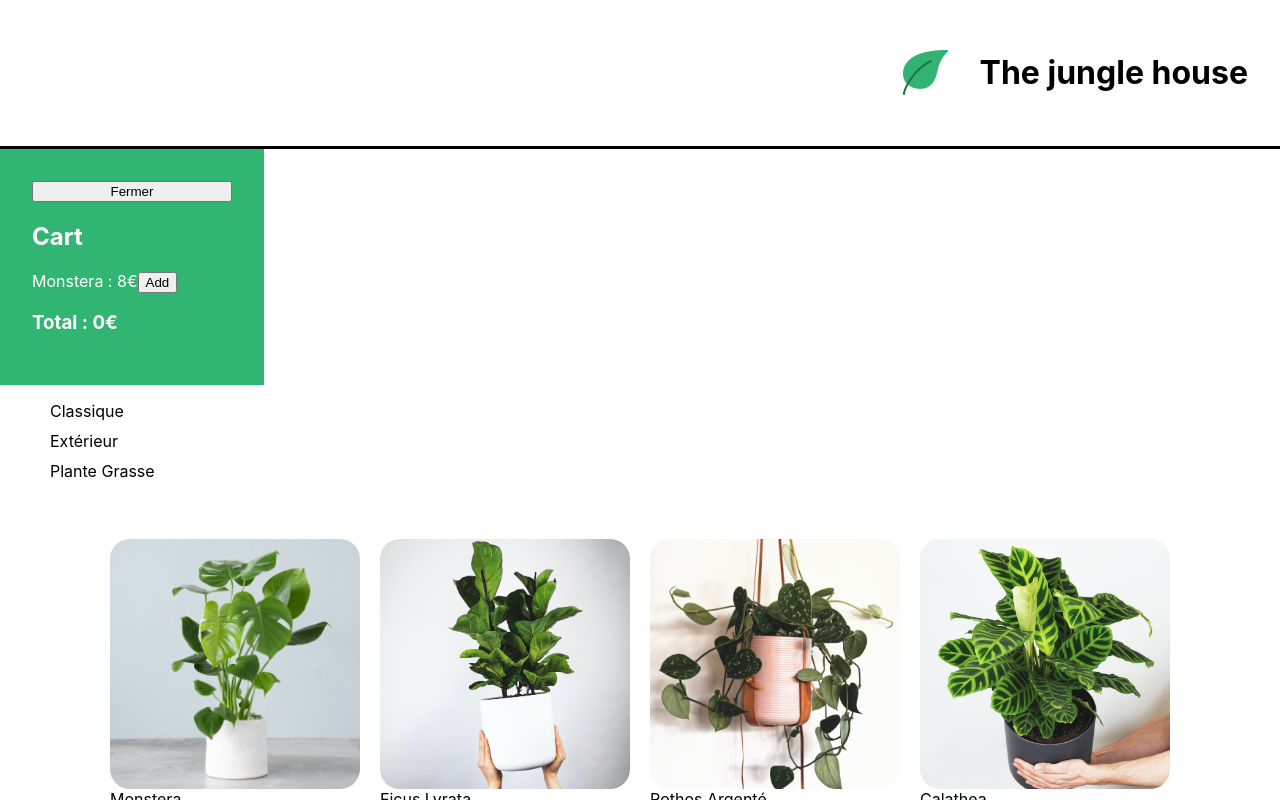
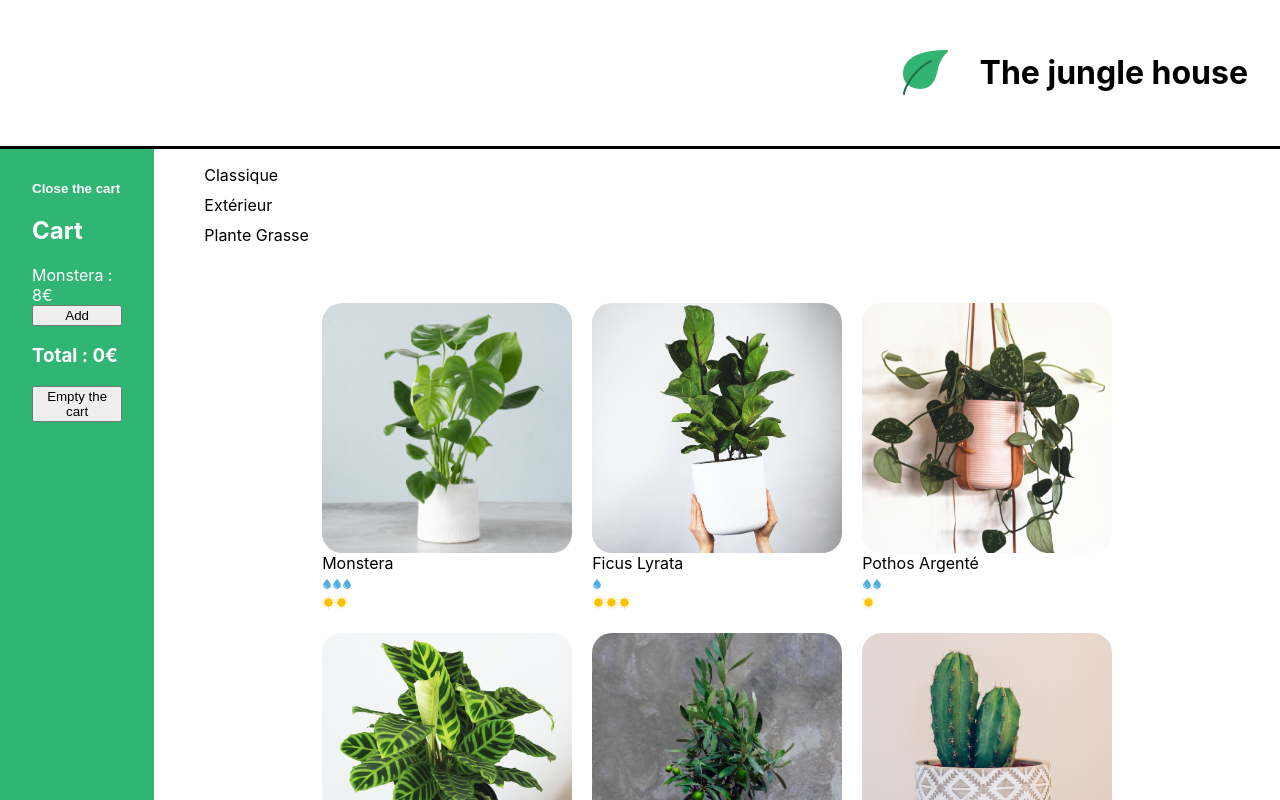
Before and after one commit to vFaribeault/project-the-jungle-house, a React (Create React App) app: page / in a window 1280 px wide. Shown: the top 800 px of the page. Built offline with nearby package versions, Linux system fonts and the light colour scheme.

Commit message:
Cart component updated with state variables

```diff
--- a/src/components/App.js
+++ b/src/components/App.js
@@ -3,14 +3,17 @@ import Banner from './Banner'
 import Cart from './Cart'
 import ShoppingList from './ShoppingList'
 import Footer from './Footer'
+import '../styles/Layout.css'
 
 // Create an App component
 function App() {
   return (
     <div>
       <Banner />
-      <Cart />
-      <ShoppingList />
+      <div className='tjh-layout-inner'>
+        <Cart />
+        <ShoppingList />
+      </div>
       <Footer />
     </div>
   )
--- a/src/components/Cart.js
+++ b/src/components/Cart.js
@@ -12,8 +12,6 @@ function Cart() {
   const [cart, updateCart] = useState(0)
   // Create an Open Cart state variable, init at true, with "isOpen" as init variable and "setIsOpen" as setting function
   const [isOpen, setIsOpen] = useState(true)
-  // Create an Empty Cart state variable, init at true, with "isFull" as init variable and "setIsFull" as setting function
-  const [isFull, setIsFull] = useState(true)
 
   return isOpen ? (
 
@@ -23,20 +21,31 @@ function Cart() {
       {/* Add a closed button because the cart is opened */}
       {/* Listen an "onClick" event, pass it the function "setIsOpen" to save input value in local state */}
       {/* Then, you have an access to the value in "isOpen" */}
-      <button onClick={() => setIsOpen(false)}>Fermer</button>
+      <button className='tjh-cart-toggle-button' onClick={() => setIsOpen(false)}>
+        Close the cart
+      </button>
 
       {/* Add a Cart title */}
       <h2>Cart</h2>
 
-      <div>
-        Monstera : {monsteraPrice}€
-        {/* Listen an "onClick" event, pass it the function "updateCart" to save input value in local state */}
-				{/* Then, you have an access to the value in "cart" */}
-        <button onClick={() => updateCart(cart + 1)}>Add</button>
-      </div>
+      {/* Get the plant price */}
+      <div>Monstera : {monsteraPrice}€</div>
+
+      {/* Listen an "onClick" event, pass it the function "updateCart" to save input value in local state */}
+      {/* Then, you have an access to the value in "cart" */}
+      <button onClick={() => updateCart(cart + 1)}>
+        Add
+      </button>
 
       {/* Add the total price */}
       <h3>Total : {monsteraPrice * cart}€</h3>
+
+      {/* Add a button to empty the cart */}
+      {/* Listen an "onClick" event, pass it the function "setIsFull" to save input value in local state */}
+      {/* Then, you have an access to the value in "isFull" */}
+      <button onClick={() => updateCart(0)}>
+        Empty the cart
+      </button>
 
     </div>
 
@@ -44,7 +53,11 @@ function Cart() {
     // Add an opened button because the cart is closed
     // Listen an "onClick" event, pass it the function "setIsOpen" to save input value in local state
     // Then, you have an access to the value in "isOpen"
-    <button onClick={() => setIsOpen(true)}>Open the cart</button>
+    <div className='tjh-cart-toggle-button'>
+      <button className='tjh-cart-toggle-button' onClick={() => setIsOpen(true)}>
+        Open the cart
+      </button>
+    </div>
   )
 
 }
--- a/src/datas/plantList.js
+++ b/src/datas/plantList.js
@@ -13,7 +13,6 @@ export const plantList = [
 		name: 'monstera',
 		category: 'classique',
 		id: '1ed',
-		isBestSale: true,
 		light: 2,
 		water: 3,
 		cover: monstera
@@ -47,7 +46,6 @@ export const plantList = [
 		name: 'olivier',
 		category: 'extérieur',
 		id: '5pl',
-		isBestSale: true,
 		light: 3,
 		water: 1,
 		cover: olivier
@@ -65,7 +63,6 @@ export const plantList = [
 		name: 'basilique',
 		category: 'extérieur',
 		id: '7ie',
-		isBestSale: true,
 		light: 2,
 		water: 3,
 		cover: basil
@@ -74,7 +71,6 @@ export const plantList = [
 		name: 'succulente',
 		category: 'plante grasse',
 		id: '9vn',
-		isBestSale: true,
 		light: 2,
 		water: 1,
 		cover: succulent
--- /dev/null
+++ b/src/styles/Layout.css
@@ -0,0 +1,4 @@
+.tjh-layout-inner {
+  display: flex;
+  flex-direction: row;
+}
```
